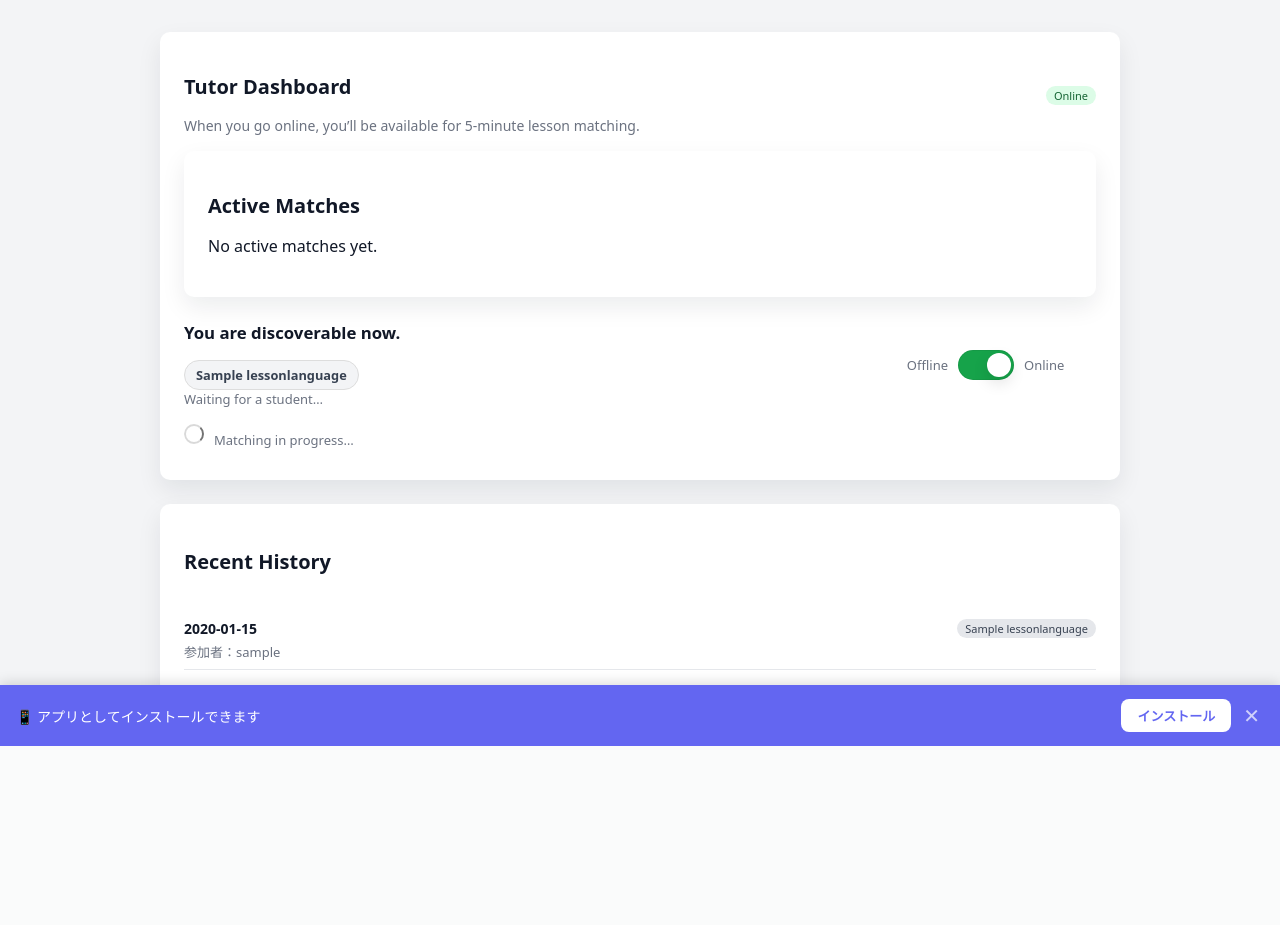
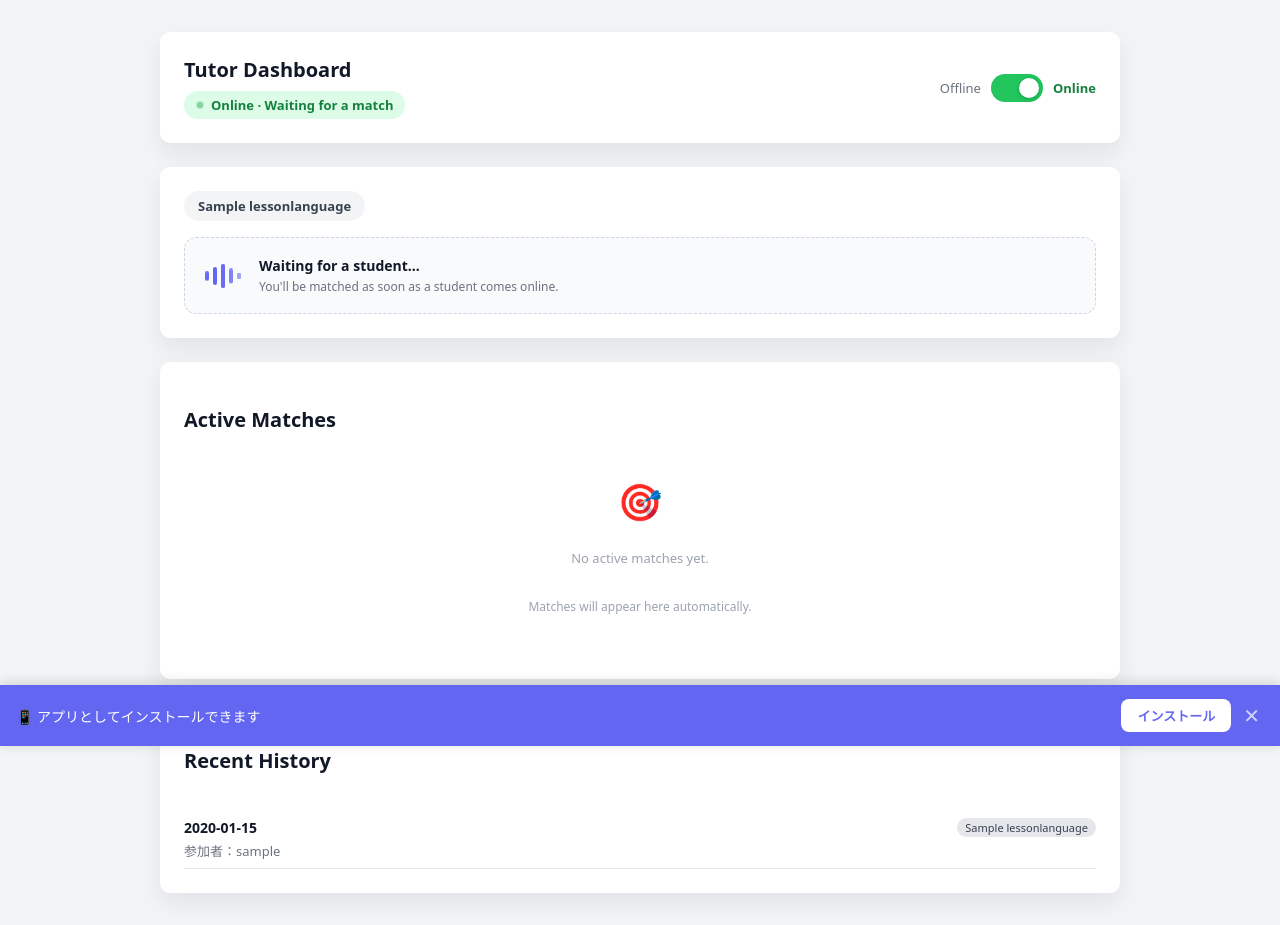
Before and after one commit to Zitatori/Django-5min-LanguageApp, a Django app: page /tutor/dashboard/ in a window 1280 px wide. Shown: the part 54-979 px from the top of the page. Before the commit the page ends 800 px from the top, so only its background shows below. Run offline with Django 4.2, Linux system fonts and the light colour scheme; a user stored in the database is signed in; tables that the repository leaves empty hold one stand-in row (values such as "Sample post").

Commit message:
Redesign tutor dashboard with 3-card layout
Split the single overcrowded card into:
- Status card: blinking dot pill + ON/OFF toggle
- Matching card: language badges + wave animation waiting box
- Active Matches: independent card with empty state design

Co-Authored-By: Claude Sonnet 4.6 <noreply@anthropic.com>

```diff
--- a/templates/core/tutor_dashboard.html
+++ b/templates/core/tutor_dashboard.html
@@ -2,97 +2,21 @@
 {% load i18n %}
 
 {% block content %}
-<div class="card">
-  <div class="card-header" style="display:flex; align-items:center; justify-content:space-between; gap:12px;">
-    <div>
-      <h2 class="card-title">{% trans "Tutor Dashboard" %}</h2>
-      <p class="card-subtitle" style="margin:6px 0 0;">
-        {% trans "When you go online, you’ll be available for 5-minute lesson matching." %}
-      </p>
+
+{# ── ❶ ステータスカード ── #}
+<div class="card td-status-card">
+  <div class="td-status-left">
+    <h2 class="card-title" style="margin:0;">{% trans "Tutor Dashboard" %}</h2>
+    {% if tutor.is_online %}
+      <div class="td-online-pill">
+        <span class="td-dot"></span>
+        {% trans "Online · Waiting for a match" %}
+      </div>
+    {% else %}
+      <div class="td-offline-pill">{% trans "Offline" %}</div>
+    {% endif %}
   </div>
 
-    <div style="display:flex; align-items:center; gap:10px;">
-      {% if tutor.is_online %}
-        <span class="badge badge-green" id="status-badge">{% trans "Online" %}</span>
-      {% else %}
-        <span class="badge badge-gray" id="status-badge">{% trans "Offline" %}</span>
-      {% endif %}
-    </div>
-  </div>
-
-
-<div class="card mt-16">
-  <h2 class="card-title">Active Matches</h2>
-
-  {% for match in active_matches %}
-    <div style="padding: 12px; border: 1px solid #ddd; border-radius: 12px; margin-top: 12px;">
-      <p><strong>Student:</strong> {{ match.request.student.user.username }}</p>
-      <p><strong>Language:</strong> {{ match.request.language.name }}</p>
-
-      <a href="{% url 'lesson_room' match.id %}" class="btn btn-primary">
-        Enter lesson room
-      </a>
-    </div>
-  {% empty %}
-    <p>No active matches yet.</p>
-  {% endfor %}
-</div>
-  <!-- Status panel -->
-  <div class="mt-16" style="display:flex; align-items:center; justify-content:space-between; gap:16px;">
-    <div>
-      <div style="font-weight:600; font-size:1.05rem;">
-        {% if tutor.is_online %}
-          {% trans "You are discoverable now." %}
-        {% else %}
-          {% trans "You are not discoverable." %}
-        {% endif %}
-      </div>
-      <div class="text-muted" style="margin-top:6px;" id="matching-hint">
-        <div class="mt-16">
-  <div class="text-muted" style="font-size:0.85rem; margin-bottom:6px;">
-  </div>
-
-  {% if tutor.languages.all %}
-    <div style="display:flex; flex-wrap:wrap; gap:6px;">
-        {% for lang in tutor.languages.all %}
-  {% if lang.name == "Japanese" %}
-    <span style="display:inline-block; padding:5px 11px; border-radius:999px; font-size:0.8rem; font-weight:600; background:#fee2e2; color:#991b1b; border:1px solid #fecaca;">
-      {% trans lang.name %}
-    </span>
-  {% elif lang.name == "English" %}
-    <span style="display:inline-block; padding:5px 11px; border-radius:999px; font-size:0.8rem; font-weight:600; background:#dbeafe; color:#1e3a8a; border:1px solid #bfdbfe;">
-      {% trans lang.name %}
-    </span>
-  {% elif lang.name == "Spanish" %}
-    <span style="display:inline-block; padding:5px 11px; border-radius:999px; font-size:0.8rem; font-weight:600; background:#fef3c7; color:#92400e; border:1px solid #fde68a;">
-      {% trans lang.name %}
-    </span>
-  {% elif lang.name == "French" %}
-    <span style="display:inline-block; padding:5px 11px; border-radius:999px; font-size:0.8rem; font-weight:600; background:#dcfce7; color:#166534; border:1px solid #bbf7d0;">
-      {% trans lang.name %}
-    </span>
-  {% else %}
-    <span style="display:inline-block; padding:5px 11px; border-radius:999px; font-size:0.8rem; font-weight:600; background:#f3f4f6; color:#374151; border:1px solid #ddd;">
-      {% trans lang.name %}
-    </span>
-  {% endif %}
-{% endfor %}
-    </div>
-  {% else %}
-    <p class="text-muted">{% trans "No teaching languages selected yet." %}</p>
-  {% endif %}
-</div>
-        {% if active_matches %}
-  {% trans "You have an active match. Enter the lesson room." %}
-{% elif tutor.is_online %}
-  {% trans "Waiting for a student…" %}
-{% else %}
-  {% trans "Switch online to start matching." %}
-{% endif %}
-      </div>
-    </div>
-
-    <!-- Toggle (submit form) -->
   <form method="post" id="online-form" style="margin:0;">
     {% csrf_token %}
     {% if tutor.is_online %}
@@ -100,84 +24,233 @@
     {% else %}
       <input type="hidden" name="action" value="go_online">
     {% endif %}
-
-      <label class="switch" style="display:flex; align-items:center; gap:10px; cursor:pointer; user-select:none;">
-        <span class="text-muted" style="min-width:72px; text-align:right;">{% trans "Offline" %}</span>
-        <span class="switch-track" aria-hidden="true">
-          <span class="switch-thumb"></span>
-        </span>
-        <span class="text-muted" style="min-width:72px;">{% trans "Online" %}</span>
-
-        {# 本体は見せないcheckbox。クリックでsubmitさせる #}
+    <div class="td-toggle-wrap">
+      <span class="td-toggle-label">{% trans "Offline" %}</span>
+      <label class="td-toggle">
         <input id="online-toggle" type="checkbox" style="display:none;" {% if tutor.is_online %}checked{% endif %}>
+        <span class="td-slider"></span>
       </label>
+      <span class="td-toggle-label {% if tutor.is_online %}td-toggle-on{% endif %}">{% trans "Online" %}</span>
+    </div>
   </form>
 </div>
 
-  <!-- matching spinner (online時だけ表示) -->
-  <div id="matching-row" class="mt-16" style="display:none; align-items:center; gap:10px;">
-    <span class="spinner" aria-hidden="true"></span>
-    <span class="text-muted">{% trans "Matching in progress…" %}</span>
+{# ── ❷ 言語 + マッチング状態カード（オンライン時のみ） ── #}
+{% if tutor.is_online %}
+<div class="card td-matching-card" id="matching-card">
+  <div class="td-lang-row">
+    {% for lang in tutor.languages.all %}
+      {% if lang.name == "Japanese" %}
+        <span class="td-lang td-lang-ja">{% trans lang.name %}</span>
+      {% elif lang.name == "English" %}
+        <span class="td-lang td-lang-en">{% trans lang.name %}</span>
+      {% elif lang.name == "Spanish" %}
+        <span class="td-lang td-lang-es">{% trans lang.name %}</span>
+      {% elif lang.name == "French" %}
+        <span class="td-lang td-lang-fr">{% trans lang.name %}</span>
+      {% else %}
+        <span class="td-lang">{% trans lang.name %}</span>
+      {% endif %}
+    {% empty %}
+      <p class="text-muted">{% trans "No teaching languages selected yet." %}</p>
+    {% endfor %}
+  </div>
+
+  <div class="td-wave-box">
+    <div class="td-wave">
+      <span></span><span></span><span></span><span></span><span></span>
+    </div>
+    <div class="td-wave-text">
+      <strong>{% trans "Waiting for a student…" %}</strong>
+      <span>{% trans "You'll be matched as soon as a student comes online." %}</span>
     </div>
   </div>
+</div>
+{% endif %}
 
-<!-- 最近担当したレッスン（別ファイル化） -->
+{# ── ❸ Active Matches カード ── #}
+<div class="card">
+  <h3 class="card-title" style="margin-bottom:16px;">Active Matches</h3>
+
+  {% if active_matches %}
+    {% for match in active_matches %}
+      <div style="padding:12px; border:1px solid #e5e7eb; border-radius:12px; margin-bottom:12px;">
+        <p><strong>Student:</strong> {{ match.request.student.user.username }}</p>
+        <p><strong>Language:</strong> {{ match.request.language.name }}</p>
+        <a href="{% url 'lesson_room' match.id %}" class="btn btn-primary" style="margin-top:8px; display:inline-block;">
+          {% trans "Enter lesson room" %}
+        </a>
+      </div>
+    {% endfor %}
+  {% else %}
+    <div class="td-empty-state">
+      <div class="td-empty-icon">🎯</div>
+      <p>{% trans "No active matches yet." %}</p>
+      <p style="font-size:12px;">{% trans "Matches will appear here automatically." %}</p>
+    </div>
+  {% endif %}
+</div>
+
+{# ── ❹ Recent History ── #}
 {% include "core/_recent_lessons.html" with matches=matches %}
+
 <style>
-  /* Simple “pro” toggle */
-  .switch-track{
-    position:relative;
-    width:56px;
-    height:30px;
-    border-radius:999px;
-    background:#e5e7eb; /* gray-200 */
-    display:inline-block;
-    transition:background .2s ease;
-    box-shadow: inset 0 0 0 1px rgba(0,0,0,.06);
+  /* ── ステータスカード ── */
+  .td-status-card {
+    display: flex;
+    align-items: center;
+    justify-content: space-between;
+    gap: 16px;
+    flex-wrap: wrap;
   }
-  .switch-thumb{
-    position:absolute;
-    top:3px;
-    left:3px;
-    width:24px;
-    height:24px;
-    border-radius:999px;
-    background:white;
-    transition:transform .2s ease;
-    box-shadow: 0 6px 16px rgba(0,0,0,.12);
+  .td-status-left {
+    display: flex;
+    flex-direction: column;
+    gap: 8px;
   }
-  /* checked state (we’ll sync via JS) */
-  .is-online .switch-track{ background:#16a34a; } /* green-600 */
-  .is-online .switch-thumb{ transform: translateX(26px); }
+  .td-online-pill {
+    display: inline-flex;
+    align-items: center;
+    gap: 7px;
+    background: #dcfce7;
+    color: #15803d;
+    font-size: 13px;
+    font-weight: 600;
+    padding: 5px 12px;
+    border-radius: 99px;
+    width: fit-content;
+  }
+  .td-dot {
+    width: 8px;
+    height: 8px;
+    background: #16a34a;
+    border-radius: 50%;
+    animation: td-pulse 1.5s ease-in-out infinite;
+    flex-shrink: 0;
+  }
+  @keyframes td-pulse {
+    0%, 100% { opacity: 1; transform: scale(1); }
+    50%       { opacity: 0.4; transform: scale(0.85); }
+  }
+  .td-offline-pill {
+    display: inline-flex;
+    align-items: center;
+    background: #f3f4f6;
+    color: #6b7280;
+    font-size: 13px;
+    font-weight: 600;
+    padding: 5px 12px;
+    border-radius: 99px;
+    width: fit-content;
+  }
+  /* トグル */
+  .td-toggle-wrap {
+    display: flex;
+    align-items: center;
+    gap: 10px;
+    font-size: 13px;
+    color: #6b7280;
+    cursor: pointer;
+  }
+  .td-toggle-on { color: #15803d; font-weight: 700; }
+  .td-toggle { position: relative; width: 52px; height: 28px; display: block; }
+  .td-slider {
+    position: absolute;
+    inset: 0;
+    border-radius: 99px;
+    background: #d1d5db;
+    transition: background 0.2s;
+    cursor: pointer;
+  }
+  .td-slider::before {
+    content: '';
+    position: absolute;
+    width: 20px; height: 20px;
+    left: 4px; top: 4px;
+    background: #fff;
+    border-radius: 50%;
+    transition: transform 0.2s;
+    box-shadow: 0 1px 4px rgba(0,0,0,0.2);
+  }
+  #online-toggle:checked + .td-slider { background: #22c55e; }
+  #online-toggle:checked + .td-slider::before { transform: translateX(24px); }
 
-  /* spinner */
-  .spinner{
-    width:16px; height:16px; border-radius:50%;
-    border:2px solid rgba(0,0,0,.15);
-    border-top-color: rgba(0,0,0,.55);
-    display:inline-block;
-    animation: spin .8s linear infinite;
+  /* ── マッチングカード ── */
+  .td-lang-row {
+    display: flex;
+    flex-wrap: wrap;
+    gap: 8px;
+    margin-bottom: 16px;
   }
-  @keyframes spin { to { transform: rotate(360deg); } }
+  .td-lang {
+    padding: 6px 14px;
+    border-radius: 99px;
+    font-size: 13px;
+    font-weight: 600;
+    background: #f3f4f6;
+    color: #374151;
+  }
+  .td-lang-ja { background: #fee2e2; color: #991b1b; }
+  .td-lang-en { background: #dbeafe; color: #1e40af; }
+  .td-lang-es { background: #fef9c3; color: #854d0e; }
+  .td-lang-fr { background: #dcfce7; color: #166534; }
+
+  .td-wave-box {
+    background: #f8fafc;
+    border: 1px dashed #cbd5e1;
+    border-radius: 12px;
+    padding: 18px 20px;
+    display: flex;
+    align-items: center;
+    gap: 18px;
+  }
+  .td-wave {
+    display: flex;
+    align-items: center;
+    gap: 4px;
+    flex-shrink: 0;
+  }
+  .td-wave span {
+    display: block;
+    width: 4px;
+    border-radius: 4px;
+    background: #6366f1;
+    animation: td-wave 1s ease-in-out infinite;
+  }
+  .td-wave span:nth-child(1) { height: 10px; animation-delay: 0s; }
+  .td-wave span:nth-child(2) { height: 18px; animation-delay: 0.1s; }
+  .td-wave span:nth-child(3) { height: 26px; animation-delay: 0.2s; }
+  .td-wave span:nth-child(4) { height: 18px; animation-delay: 0.3s; }
+  .td-wave span:nth-child(5) { height: 10px; animation-delay: 0.4s; }
+  @keyframes td-wave {
+    0%, 100% { transform: scaleY(0.5); opacity: 0.4; }
+    50%       { transform: scaleY(1);   opacity: 1; }
+  }
+  .td-wave-text {
+    display: flex;
+    flex-direction: column;
+    gap: 3px;
+  }
+  .td-wave-text strong { font-size: 14px; font-weight: 600; color: #111827; }
+  .td-wave-text span   { font-size: 12px; color: #6b7280; }
+
+  /* ── Empty State ── */
+  .td-empty-state {
+    display: flex;
+    flex-direction: column;
+    align-items: center;
+    padding: 28px 0;
+    gap: 6px;
+    color: #9ca3af;
+  }
+  .td-empty-icon { font-size: 36px; margin-bottom: 4px; }
+  .td-empty-state p { font-size: 13px; }
 </style>
 
 <script>
 (function(){
-  const form = document.getElementById("online-form");
+  const form   = document.getElementById("online-form");
   const toggle = document.getElementById("online-toggle");
-  const rootCard = form.closest(".card");
-  const matchingRow = document.getElementById("matching-row");
-
-  function applyUI(isOnline){
-    if (isOnline) {
-      rootCard.classList.add("is-online");
-      matchingRow.style.display = "flex";
-    } else {
-      rootCard.classList.remove("is-online");
-      matchingRow.style.display = "none";
-    }
-  }
-  applyUI(toggle.checked);
 
   let pollInterval = null;
 
@@ -185,17 +258,14 @@
     try {
       const ctx = new (window.AudioContext || window.webkitAudioContext)();
       [0, 200, 400].forEach(delay => {
-        const osc = ctx.createOscillator();
+        const osc  = ctx.createOscillator();
         const gain = ctx.createGain();
-        osc.connect(gain);
-        gain.connect(ctx.destination);
-        osc.type = "sine";
-        osc.frequency.value = 880;
+        osc.connect(gain); gain.connect(ctx.destination);
+        osc.type = "sine"; osc.frequency.value = 880;
         const t = ctx.currentTime + delay / 1000;
         gain.gain.setValueAtTime(0.4, t);
         gain.gain.exponentialRampToValueAtTime(0.001, t + 0.3);
-        osc.start(t);
-        osc.stop(t + 0.3);
+        osc.start(t); osc.stop(t + 0.3);
       });
     } catch(e) {}
   }
@@ -216,7 +286,7 @@
     if (pollInterval) return;
     pollInterval = setInterval(async () => {
       try {
-        const res = await fetch("{% url 'tutor_match_status' %}");
+        const res  = await fetch("{% url 'tutor_match_status' %}");
         const data = await res.json();
         if (data.matched) {
           clearInterval(pollInterval);
@@ -225,9 +295,7 @@
           document.title = "🔔 " + document.title;
           setTimeout(() => window.location.reload(), 1500);
         }
-      } catch (e) {
-        console.error("Polling error:", e);
-      }
+      } catch (e) { console.error("Polling error:", e); }
     }, 3000);
   }
 
@@ -236,17 +304,13 @@
     pollInterval = null;
   }
 
-  if (toggle.checked) startPolling();
+  if (toggle && toggle.checked) startPolling();
 
-  rootCard.querySelector(".switch-track").addEventListener("click", () => {
+  form.querySelector(".td-toggle-wrap").addEventListener("click", () => {
     stopPolling();
     form.submit();
   });
-  rootCard.querySelector(".switch-thumb").addEventListener("click", () => {
-    stopPolling();
-    form.submit();
-  });
-
 })();
 </script>
+
 {% endblock %}
```
Lines whose indentation alone changed are shown as unchanged.
